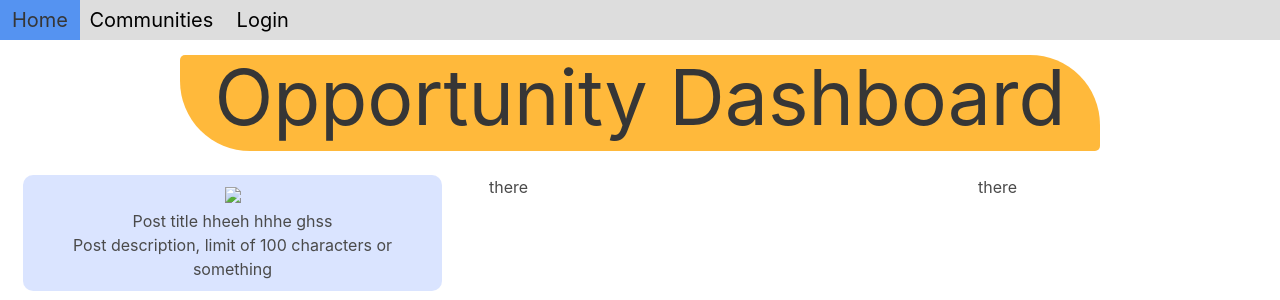
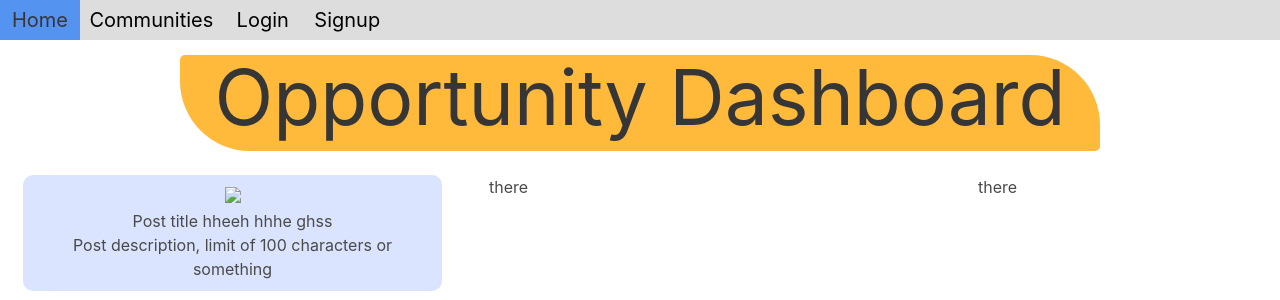
Before and after one commit to Random-Coders/Opportunity-Dashboard, a Flask app: page / in a window 1280 px wide. Shown: the top 300 px of the page. Run offline with Flask 2, Linux system fonts and the light colour scheme.

Commit message:
add signup

```diff
--- a/opportunity/templates/navbar.html
+++ b/opportunity/templates/navbar.html
@@ -7,5 +7,6 @@
     {% endif %}
     {% if not current_user.is_authenticated %}
     <a href="{{ url_for('login') }}"><p>Login</p></a>
+    <a href="{{ url_for('signup') }}"><p>Signup</p></a>
     {% endif %}
 </nav>
```
